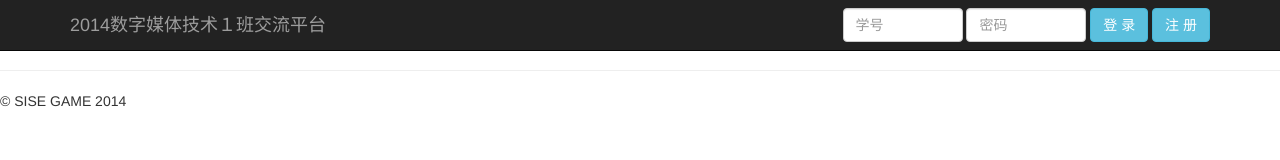
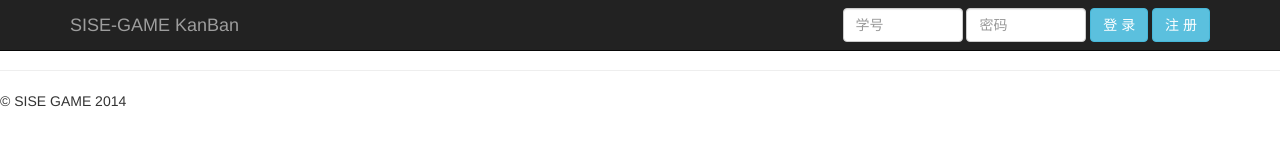
Before and after one commit to lshengjian/demo, a website: page public/index.html in a window 1280 px wide. Drawn offline with nearby package versions, Linux system fonts and the light colour scheme; no server answers.

Commit message:
edit banner: KanBan

```diff
--- a/public/index.html
+++ b/public/index.html
@@ -25,7 +25,7 @@
             <span class="icon-bar"></span>
             <span class="icon-bar"></span>
           </button>
-         <a class="navbar-brand">2014数字媒体技术１班交流平台<span ng-if="user!=null">[当前用户：{{user.username}}]</span></a>
+         <a class="navbar-brand">SISE-GAME KanBan<span ng-if="user!=null">[当前用户：{{user.username}}]</span></a>
         </div>
 
         <div class="navbar-collapse collapse"  ng-controller="UserCtrl"  ng-if="user==null">
```
